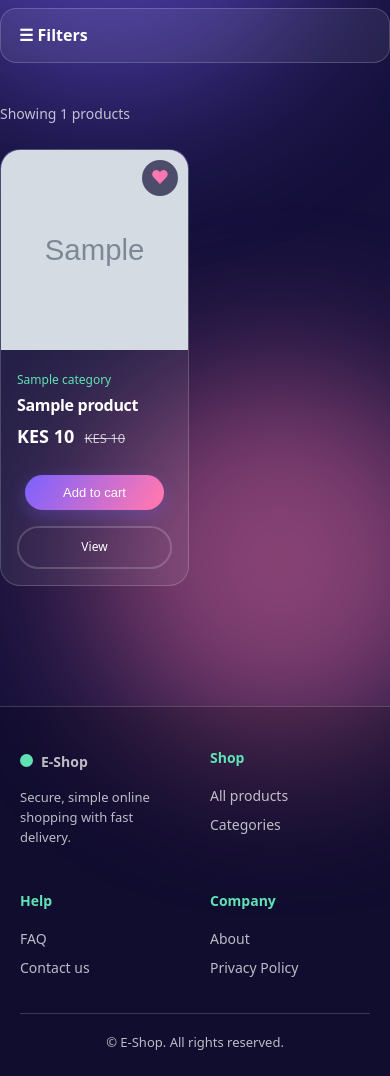
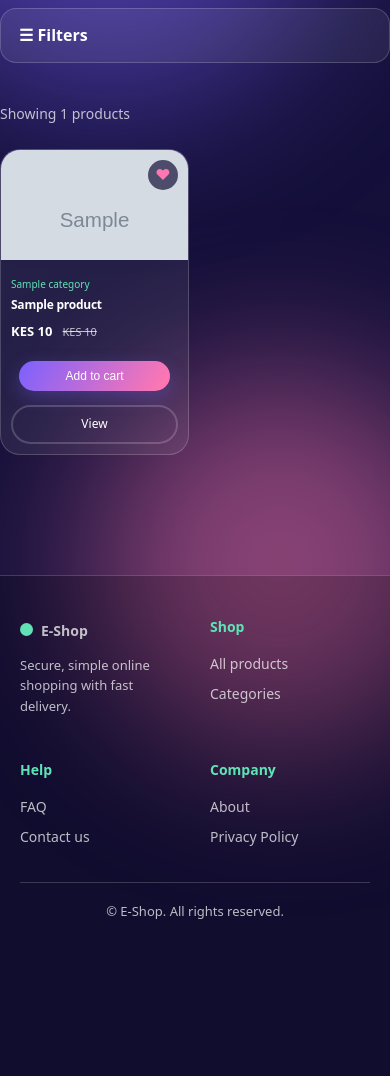
Before and after one commit to Trapcoder003/OnlineStore, a Django app: page /shop/ in a window 390 px wide. Shown: the part 213-1289 px from the top of the page. After the commit the page ends 1132 px from the top, so only its background shows below. Run offline with Django 5.2, Linux system fonts and the light colour scheme; a user stored in the database is signed in; tables that the repository leaves empty hold one stand-in row (values such as "Sample post"); grey boxes marked "Sample" are stand-in pictures.

Commit message:
product template redesign

```diff
--- a/shopApp/static/styles/shop.css
+++ b/shopApp/static/styles/shop.css
@@ -90,41 +90,6 @@ body::after { width: 380px; height: 380px; background: var(--pink); bottom: -120
 /* Product Grid */
 .grid { display: grid; grid-template-columns: repeat(auto-fill, minmax(230px, 1fr)); gap: 20px; }
 
-/* ============================================================
-   2-BY-2 PRODUCT GRID ON MOBILE
-   ============================================================ */
-@media (max-width: 640px) {
-  .grid {
-    grid-template-columns: repeat(2, 1fr);
-    gap: 12px;
-  }
-
-  .thumb { height: 130px; }
-  .thumb span { font-size: 44px; }
-
-  .info { padding: 10px; }
-  .info small { font-size: 10px; }
-  .info h3 { font-size: 13px; margin: 2px 0 6px; line-height: 1.3; }
-
-  .price { margin-bottom: 10px; }
-  .price strong { font-size: 14px; }
-  .price s { font-size: 11px; }
-
-  .actions { flex-direction: column; gap: 6px; }
-  .actions .add-form,
-  .actions .btn,
-  .actions .btn.ghost { width: 100%; padding: 8px; font-size: 12px; }
-
-  .badge { font-size: 9px; padding: 3px 7px; }
-  .heart { width: 30px; height: 30px; font-size: 15px; }
-}
-
-@media (max-width: 360px) {
-  .thumb { height: 110px; }
-  .info h3 { font-size: 12px; }
-  .price strong { font-size: 13px; }
-}
-
 /* Product Cards */
 .card { position: relative; background: var(--glass); border: 1px solid var(--line); border-radius: 20px; overflow: hidden; transition: transform 0.3s, box-shadow 0.3s; animation: rise 0.5s both; }
 .card:hover { transform: translateY(-6px); box-shadow: 0 15px 30px rgba(0, 0, 0, 0.4), 0 0 0 2px rgba(123, 97, 255, 0.4); }
@@ -188,3 +153,39 @@ footer { margin-top: 60px; padding: 40px 0 24px; border-top: 1px solid var(--lin
   transition: none !important;
   scroll-behavior: auto !important;
 }
+
+/* ============================================================
+   2-BY-2 PRODUCT GRID ON MOBILE / SMALL TABLET
+   (placed at end of file so it overrides the base .grid/.thumb rules)
+   ============================================================ */
+@media (max-width: 768px) {
+  .grid {
+    grid-template-columns: repeat(2, 1fr) !important;
+    gap: 12px;
+  }
+
+  .thumb { height: 130px !important; }
+  .thumb span { font-size: 44px; }
+
+  .info { padding: 10px; }
+  .info small { font-size: 10px; }
+  .info h3 { font-size: 13px; margin: 2px 0 6px; line-height: 1.3; }
+
+  .price { margin-bottom: 10px; }
+  .price strong { font-size: 14px; }
+  .price s { font-size: 11px; }
+
+  .actions { flex-direction: column; gap: 6px; }
+  .actions .add-form,
+  .actions .btn,
+  .actions .btn.ghost { width: 100%; padding: 8px; font-size: 12px; }
+
+  .badge { font-size: 9px; padding: 3px 7px; }
+  .heart { width: 30px; height: 30px; font-size: 15px; }
+}
+
+@media (max-width: 400px) {
+  .thumb { height: 110px !important; }
+  .info h3 { font-size: 12px; }
+  .price strong { font-size: 13px; }
+}
```
